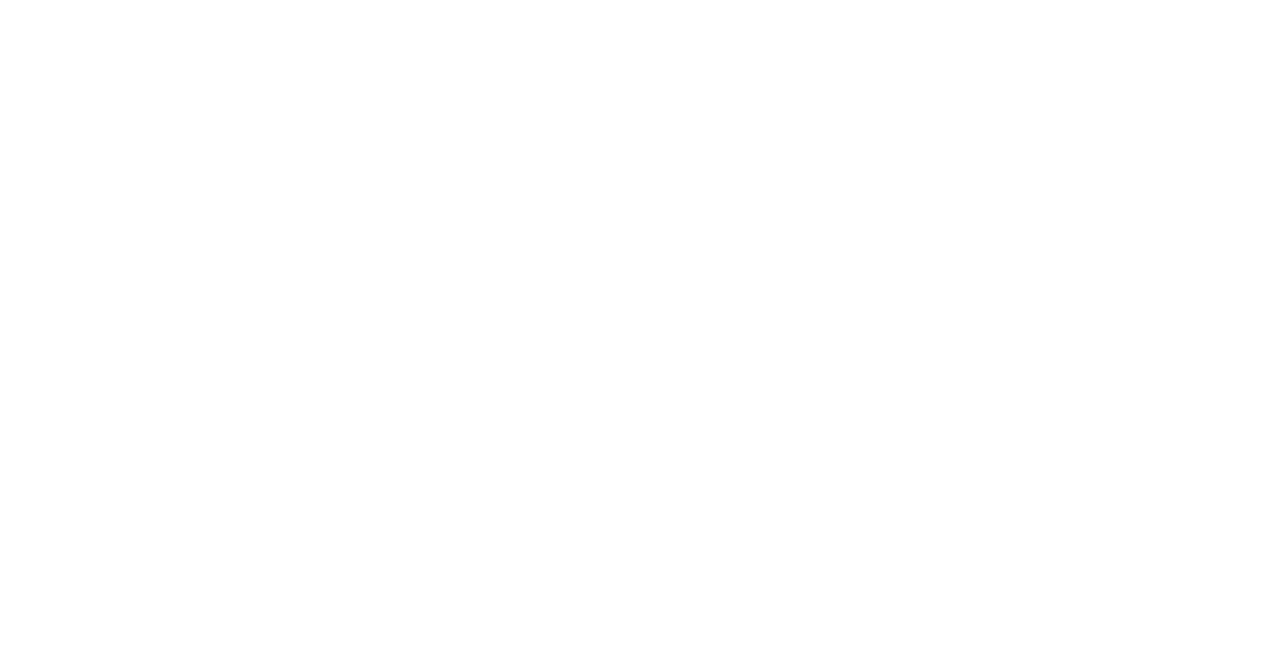
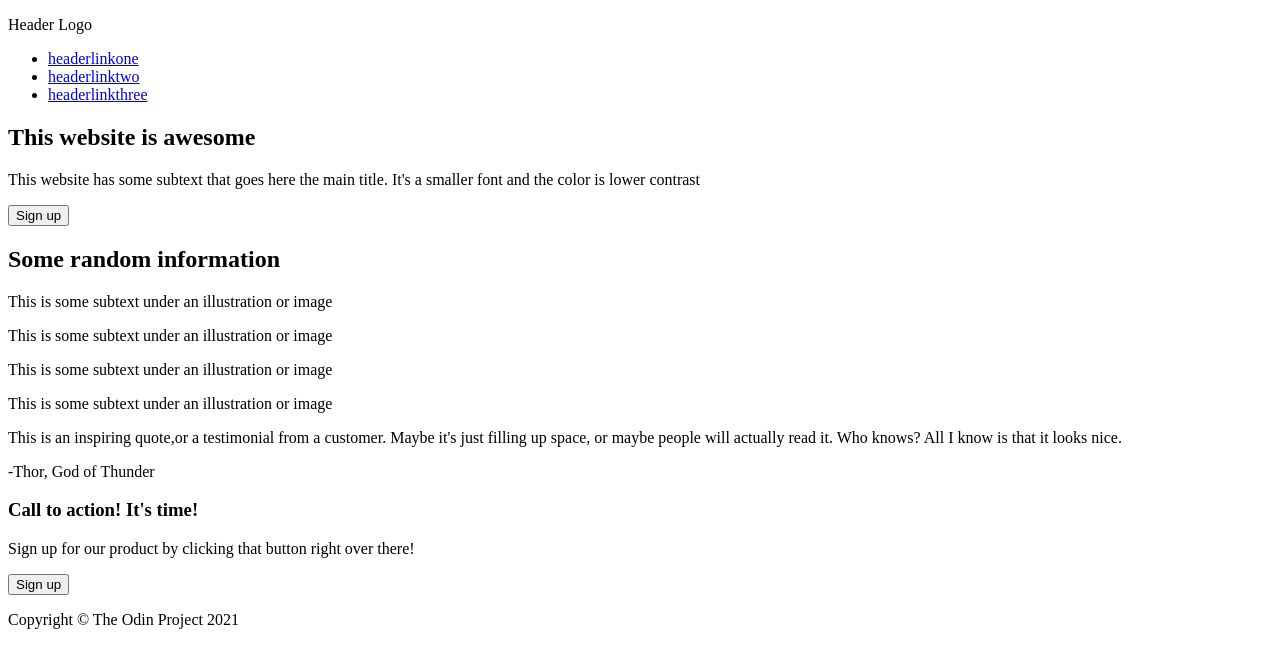
Before and after one commit to nflakes/landing-page, a plain HTML site: page index.html in a window 1280 px wide. Drawn offline with Linux system fonts and the light colour scheme.

Commit message:
adding html content

```diff
--- a/index.html
+++ b/index.html
@@ -1,8 +1,58 @@
 <!DOCTYPE html>
-<html>
+<html lang="en">
     <head>
+        <meta charset="UTF-8">
+        </head>
         <body>
+            <header>
+                <nav>
+                    <p>Header Logo</p>
+                    <ul>
+                        <li><a href="#">headerlinkone</a></li>
+                        <li><a href="#">headerlinktwo</a></li>
+                        <li><a href="#">headerlinkthree</a></li>
+                    </ul>
+                    <h1>This website is awesome</h1>
+                    <p>This website has some subtext that goes here the main title. It's a smaller font and the color is lower contrast</p>
+                    <button>Sign up</button>
+                </nav>
+            </header>
 
+            <main>
+                <section>
+                    <h2>Some random information</h2>
+                    <div class="content">
+                        <p>This is some subtext under an illustration or image</p>
+                    </div>
+
+                    <div class="content">
+                        <p>This is some subtext under an illustration or image</p>
+                    </div>
+
+                    <div class="content">
+                        <p>This is some subtext under an illustration or image</p>
+                    </div>
+
+                    <div class="content">
+                        <p>This is some subtext under an illustration or image</p>
+                    </div>
+                </section>
+
+                <section>
+                    <p>This is an inspiring quote,or a testimonial from a customer. Maybe it's just filling up space, or maybe people will actually read it. Who knows? All I know is that it looks nice.</p>
+                    <p>-Thor, God of Thunder</p>
+                </section>
+
+                <section>
+                    <h3>Call to action! It's time!</h3>
+                    <p>Sign up for our product by clicking that button right over there!</p>
+                    <button>Sign up</button>
+                </section>
+            </main>
+
+            <footer>
+                <p>Copyright &copy; The Odin Project 2021</p>
+            </footer>
         </body>
-    </head>
+
 </html>
```
